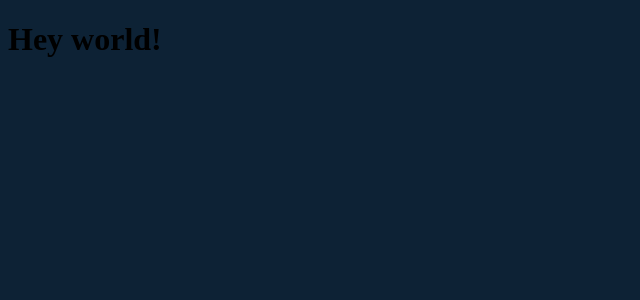
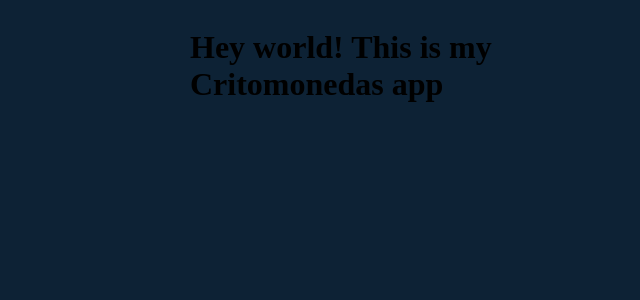
Before and after one commit to Sisifo-G/criptomonedas-react, a React (Create React App) app: page / in a window 1280 px wide. Shown: the top 300 px of the page, without its empty margins (0-640 px from the left). Built offline with nearby package versions, Linux system fonts and the light colour scheme.

Commit message:
styled components

```diff
--- a/package.json
+++ b/package.json
@@ -3,12 +3,16 @@
   "version": "0.1.0",
   "private": true,
   "dependencies": {
+    "@emotion/core": "^11.0.0",
+    "@emotion/styled": "^11.1.5",
     "@testing-library/jest-dom": "^5.11.9",
     "@testing-library/react": "^11.2.5",
     "@testing-library/user-event": "^12.8.1",
+    "axios": "^0.21.1",
     "react": "^17.0.1",
     "react-dom": "^17.0.1",
     "react-scripts": "4.0.3",
+    "styled-components": "^5.2.1",
     "web-vitals": "^1.1.0"
   },
   "scripts": {
--- a/src/App.js
+++ b/src/App.js
@@ -1,11 +1,22 @@
+import React from "react";
+import styled from "styled-components";
+
 function App() {
   return (
-    <div className="App">
-      <header className="App-header">
-        <h1>Hey world!</h1>
-      </header>
-    </div>
+    <Contenedor>
+      <h1>Hey world! This is my Critomonedas app</h1>
+    </Contenedor>
   );
 }
 
 export default App;
+
+const Contenedor = styled.div`
+  max-width: 900px;
+  margin: 0 auto;
+  @media (min-width: 992px) {
+    display: grid;
+    grid-template-columns: repeat(2, 1fr);
+    column-gap: 2rem;
+  }
+`;
```
Also changed, not shown: 1 other file (tests, documents, lock files or other folders).
